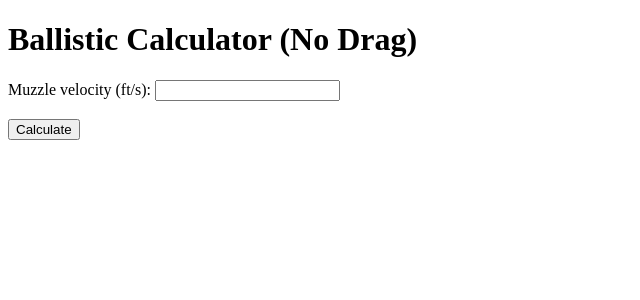
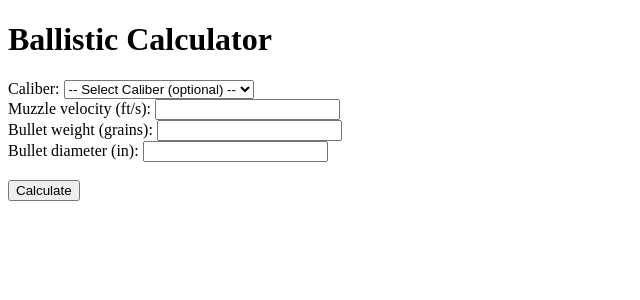
Before and after one commit to Blakerc/ballistic-calculator, a Flask app: page / in a window 1280 px wide. Shown: the top 300 px of the page, without its empty margins (0-640 px from the left). Run offline with Flask 3, Linux system fonts and the light colour scheme.

Commit message:
add drop down for standard calibers, add drag to equation

```diff
--- a/app.py
+++ b/app.py
@@ -1,5 +1,5 @@
 from flask import Flask, render_template, request
-from physics import drop_at_distance, trajectory_no_drag
+from physics import drop_at_distance, trajectory_no_drag, trajectory_with_drag
 import matplotlib
 matplotlib.use('Agg')  # Use non-GUI backend for server
 import matplotlib.pyplot as plt
@@ -7,9 +7,9 @@ import os
 
 app = Flask(__name__)
 
-def plot_trajectory(v0, filename):
-    # Always plot for angle = 0 (parallel to ground), starting 4 ft above ground
-    points = trajectory_no_drag(v0, 0.0, step=1, initial_height=4.0)
+def plot_trajectory(v0, weight, diameter, filename):
+    # Always plot for angle = 0 (parallel to ground), starting 4 ft above ground, with drag
+    points = trajectory_with_drag(v0, weight_grains=weight, step=1.0, initial_height=4.0, diameter_in=diameter)
     if not points or len(points) < 2:
         plt.figure(figsize=(8, 4))
         plt.text(0.5, 0.5, 'Trajectory too short to plot', ha='center', va='center')
@@ -19,7 +19,7 @@ def plot_trajectory(v0, filename):
         return
     xs, ys = zip(*points)
     plt.figure(figsize=(8, 4))
-    plt.plot(xs, ys, label="Trajectory (parallel to ground, 4 ft high)", color='blue', linewidth=2)
+    plt.plot(xs, ys, label="Trajectory with drag (4 ft high)", color='blue', linewidth=2)
     plt.xlabel("Distance (ft)")
     plt.ylabel("Height (ft)")
     plt.title("Projectile Trajectory (ft)")
@@ -40,15 +40,26 @@ def index():
     if request.method == "POST":
         try:
             v0 = float(request.form["v0"])
+            weight = float(request.form["weight"])
+            diameter = float(request.form["diameter"])
 
             static_dir = os.path.join(app.root_path, 'static')
             os.makedirs(static_dir, exist_ok=True)
             plot_path = os.path.join(static_dir, 'trajectory.png')
-            plot_trajectory(v0, plot_path)
+            plot_trajectory(v0, weight, diameter, plot_path)
             plot_url = '/static/trajectory.png'
+
+            # Calculate kinetic energy in ft-lbf
+            # 1 pound = 7000 grains, 1 slug = 32.174 pounds
+            weight_lb = weight / 7000.0
+            mass_slugs = weight_lb / 32.174
+            kinetic_energy = 0.5 * mass_slugs * v0 ** 2  # ft-lbf
 
             result = {
                 "v0": v0,
+                "weight": weight,
+                "diameter": diameter,
+                "kinetic_energy": kinetic_energy,
             }
         except (KeyError, ValueError):
             error = "Please enter valid numeric values."
--- a/templates/form.html
+++ b/templates/form.html
@@ -5,30 +5,148 @@
     <title>Simple Ballistic Calculator</title>
   </head>
   <body>
-    <h1>Ballistic Calculator (No Drag)</h1>
+    <h1>Ballistic Calculator</h1>
 
     {% if error %}
     <p style="color: red">{{ error }}</p>
     {% endif %}
 
-    <form method="POST">
+    <form method="POST" id="ballistic-form">
+      <label>
+        Caliber:
+        <select id="caliber-select">
+          <option value="">-- Select Caliber (optional) --</option>
+          <option value=".223 Remington" data-weight="55" data-diameter="0.224">
+            .223 Remington
+          </option>
+          <option
+            value=".308 Winchester"
+            data-weight="150"
+            data-diameter="0.308"
+          >
+            .308 Winchester
+          </option>
+          <option
+            value=".30-06 Springfield"
+            data-weight="150"
+            data-diameter="0.308"
+          >
+            .30-06 Springfield
+          </option>
+          <option
+            value=".300 Winchester Magnum"
+            data-weight="180"
+            data-diameter="0.308"
+          >
+            .300 Winchester Magnum
+          </option>
+          <option
+            value=".270 Winchester"
+            data-weight="130"
+            data-diameter="0.277"
+          >
+            .270 Winchester
+          </option>
+          <option
+            value=".243 Winchester"
+            data-weight="100"
+            data-diameter="0.243"
+          >
+            .243 Winchester
+          </option>
+          <option value=".22 LR" data-weight="40" data-diameter="0.223">
+            .22 LR
+          </option>
+          <option value="6.5 Creedmoor" data-weight="140" data-diameter="0.264">
+            6.5 Creedmoor
+          </option>
+          <option
+            value=".338 Lapua Magnum"
+            data-weight="250"
+            data-diameter="0.338"
+          >
+            .338 Lapua Magnum
+          </option>
+          <option
+            value=".300 AAC Blackout"
+            data-weight="125"
+            data-diameter="0.308"
+          >
+            .300 AAC Blackout
+          </option>
+          <option value=".357 Magnum" data-weight="158" data-diameter="0.357">
+            .357 Magnum
+          </option>
+          <option value=".45 ACP" data-weight="230" data-diameter="0.451">
+            .45 ACP
+          </option>
+          <option
+            value="7mm Remington Magnum"
+            data-weight="162"
+            data-diameter="0.284"
+          >
+            7mm Remington Magnum
+          </option>
+        </select>
+      </label>
+      <br />
+
       <label>
         Muzzle velocity (ft/s):
         <input type="number" step="any" name="v0" required />
       </label>
       <br />
 
-      <!-- Angle input removed: always parallel to ground (0 degrees) -->
-
-      <!-- Target distance removed: always plot for 100, 500, 1000 yards -->
+      <label>
+        Bullet weight (grains):
+        <input
+          type="number"
+          step="any"
+          name="weight"
+          id="weight-input"
+          required
+        />
+      </label>
       <br />
 
+      <label>
+        Bullet diameter (in):
+        <input
+          type="number"
+          step="any"
+          name="diameter"
+          id="diameter-input"
+          required
+        />
+      </label>
+      <br />
+      <br />
       <button type="submit">Calculate</button>
     </form>
+
+    <script>
+      // Auto-fill bullet weight and diameter when caliber is selected
+      document
+        .getElementById("caliber-select")
+        .addEventListener("change", function () {
+          var selected = this.options[this.selectedIndex];
+          var weight = selected.getAttribute("data-weight");
+          var diameter = selected.getAttribute("data-diameter");
+          if (weight) document.getElementById("weight-input").value = weight;
+          if (diameter)
+            document.getElementById("diameter-input").value = diameter;
+        });
+    </script>
 
     {% if result %}
     <h2>Result</h2>
     <p>Trajectory for a bullet fired parallel to the ground (0° angle):</p>
+    <p>Bullet weight: {{ result.weight }} grains</p>
+    <p>Bullet diameter: {{ result.diameter }} in</p>
+    <p>
+      Kinetic energy at muzzle: {{ '%.1f'|format(result.kinetic_energy) }}
+      ft-lbf
+    </p>
     {% if plot_url %}
     <h3>Trajectory Arc</h3>
     <img
```
Also changed, not shown: bullet_data.py (added, +18 -0 lines), physics.py (+40 -1 lines), static/trajectory.png.
